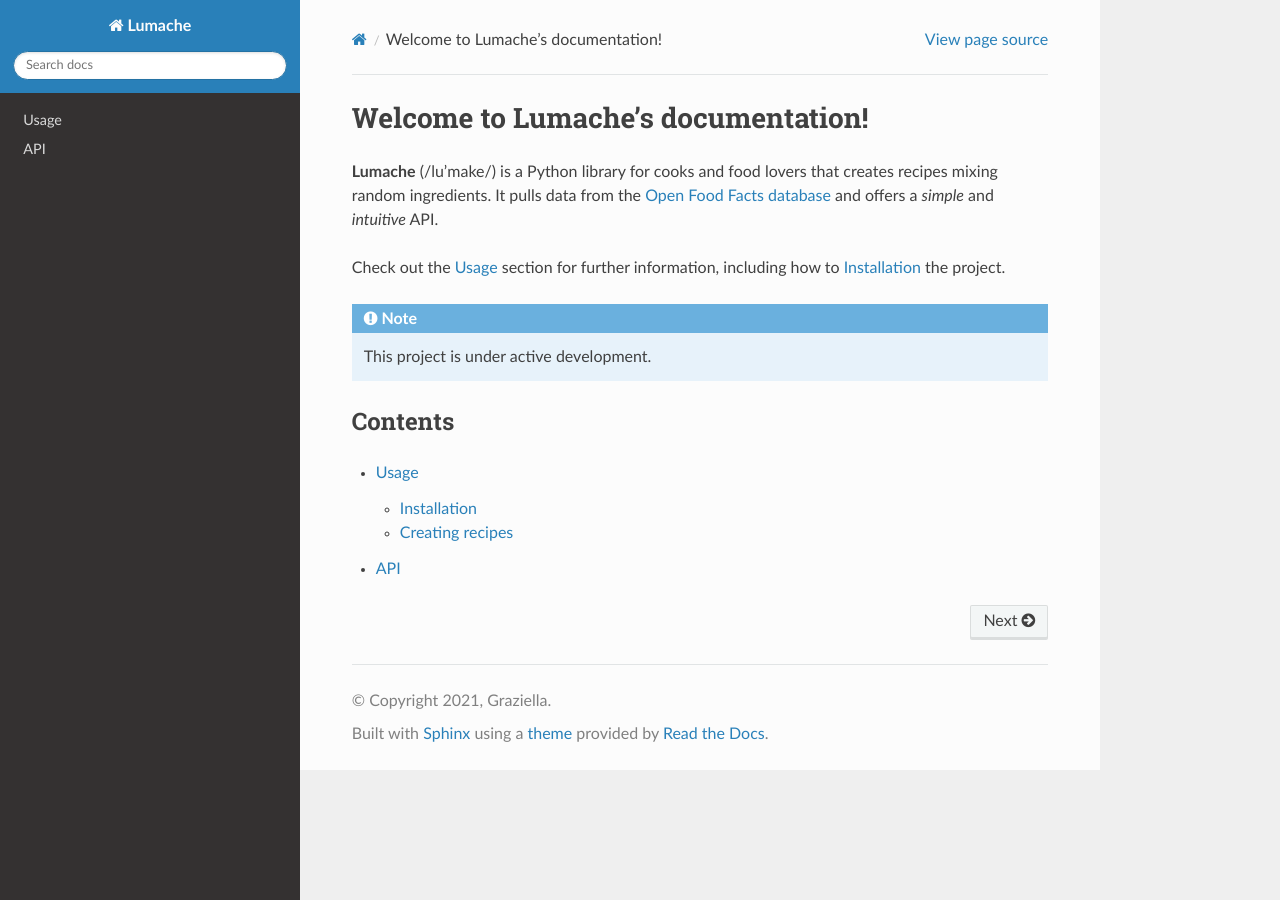
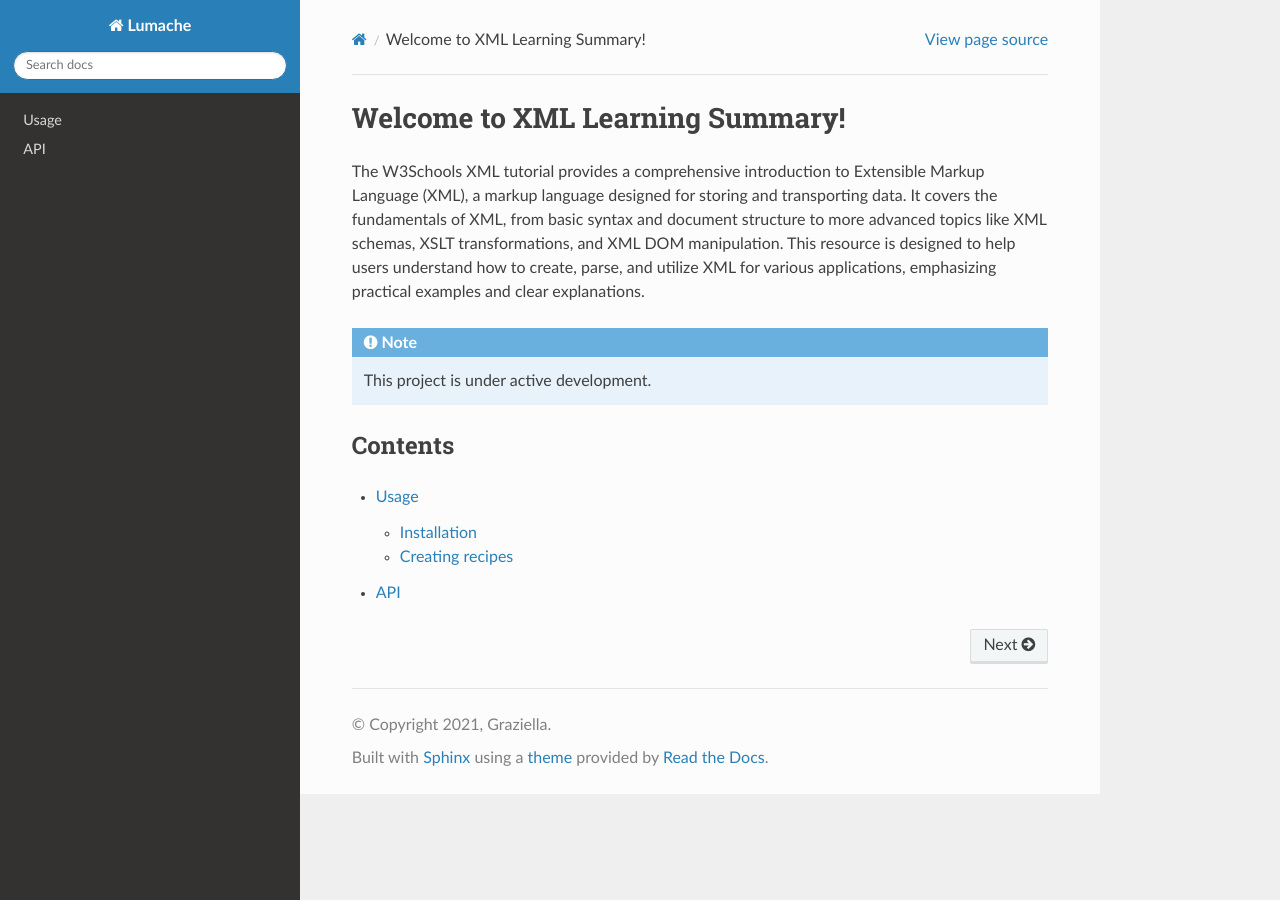
Before and after one commit to atompxl/xml-tutorial, a Sphinx documentation site: the page built from docs/source/index.rst, in a window 1280 px wide. Built offline with Sphinx 7.4.7 and the Read the Docs theme 3.1.0, drawn with Linux system fonts in a browser that asks for light colours.

Commit message:
Update index.rst

```diff
--- a/docs/source/index.rst
+++ b/docs/source/index.rst
@@ -1,13 +1,7 @@
-Welcome to Lumache's documentation!
+Welcome to XML Learning Summary!
 ===================================
 
-**Lumache** (/lu'make/) is a Python library for cooks and food lovers
-that creates recipes mixing random ingredients.
-It pulls data from the `Open Food Facts database <https://world.openfoodfacts.org/>`_
-and offers a *simple* and *intuitive* API.
-
-Check out the :doc:`usage` section for further information, including
-how to :ref:`installation` the project.
+The W3Schools XML tutorial provides a comprehensive introduction to Extensible Markup Language (XML), a markup language designed for storing and transporting data. It covers the fundamentals of XML, from basic syntax and document structure to more advanced topics like XML schemas, XSLT transformations, and XML DOM manipulation. This resource is designed to help users understand how to create, parse, and utilize XML for various applications, emphasizing practical examples and clear explanations.
 
 .. note::
 
```
